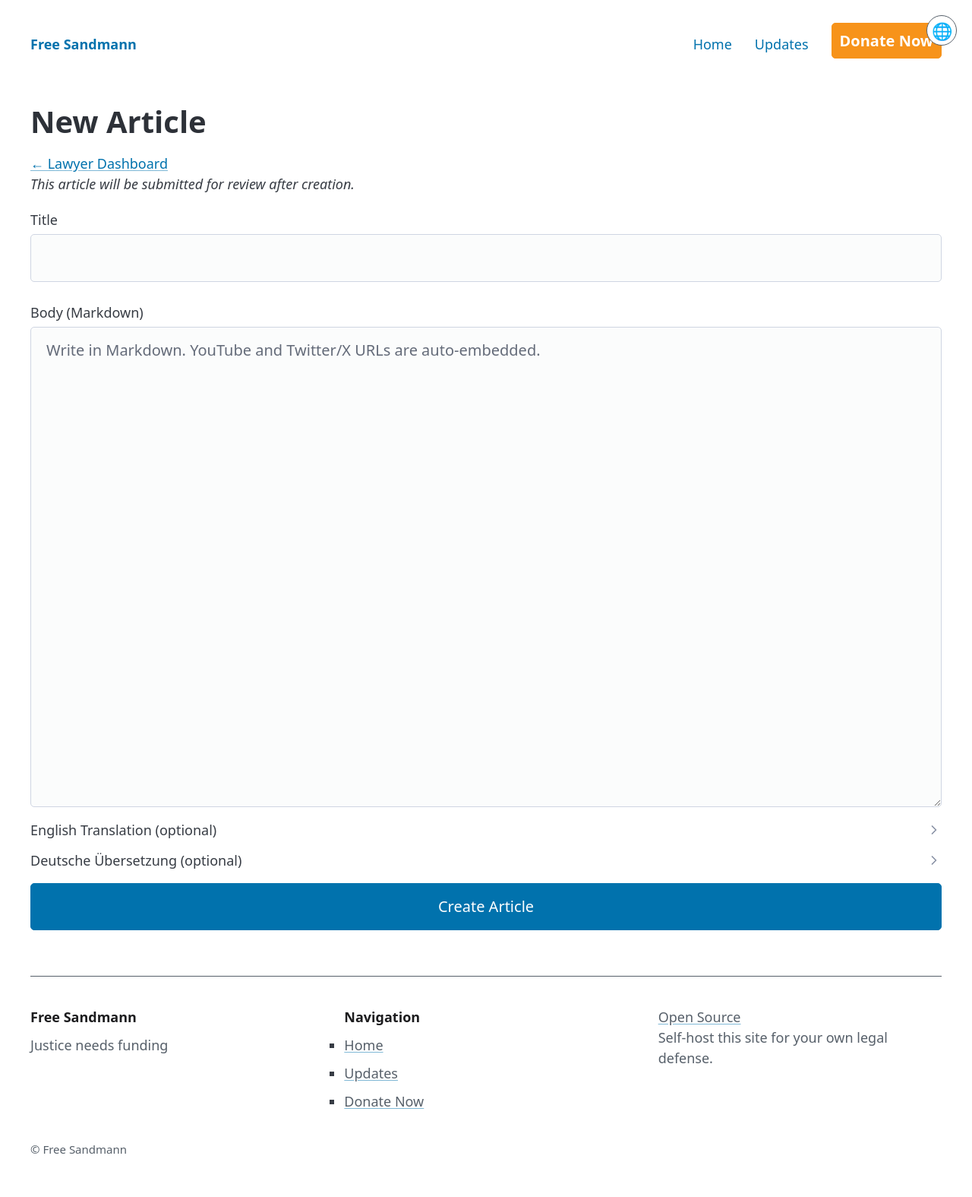
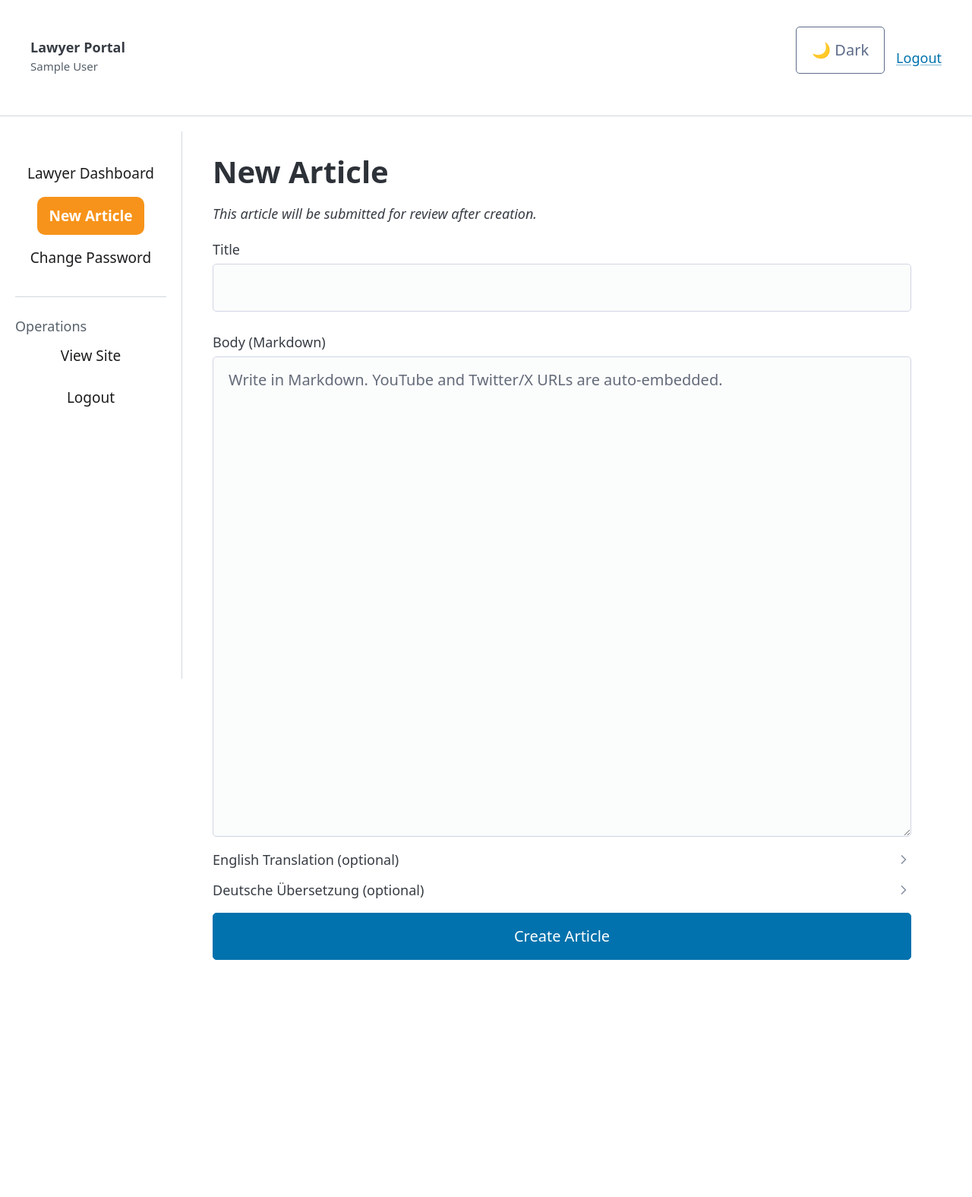
Before and after one commit to sandman21vs/FREESANDMANN, a Flask app: page /advogado/articles/new in a window 1280 px wide. Shown: the whole page at 76% size. After the commit the page ends 1263 px from the top, so only its background shows below. Run offline with Flask 3, Linux system fonts and the light colour scheme; the visitor is signed in with stand-in values (Sample User, id 1); data comes from the database, SQL or seed files in the repository; data that the repository does not hold is empty; some libraries are stand-ins or nearby versions.

Commit message:
refactor(ui): migrate all authenticated admin/lawyer pages to new base

```diff
--- a/templates/admin/article_form.html
+++ b/templates/admin/article_form.html
@@ -1,11 +1,10 @@
-{% extends "base.html" %}
+{% extends "base_admin.html" %}
 {% from "components/article_form_fields.html" import article_form_fields with context %}
 
 {% block title %}{{ "Edit Article" if article else "New Article" }} &mdash; {{ cfg.get('site_title', 'Free Sandmann') }}{% endblock %}
 
 {% block content %}
 <h1>{{ "Edit Article" if article else "New Article" }}</h1>
-<a href="{{ url_for('admin_articles') }}">&larr; Back to Articles</a>
 
 <form method="POST" action="{{ url_for('admin_article_edit', article_id=article.id) if article else url_for('admin_article_new') }}">
     {{ article_form_fields(article, show_publish_mode=true, show_pinned=true) }}
--- a/templates/admin/articles.html
+++ b/templates/admin/articles.html
@@ -1,11 +1,10 @@
-{% extends "base.html" %}
+{% extends "base_admin.html" %}
 
 {% block title %}Articles &mdash; {{ cfg.get('site_title', 'Free Sandmann') }}{% endblock %}
 
 {% block content %}
 <h1>Articles</h1>
 <a href="{{ url_for('admin_article_new') }}" role="button">New Article</a>
-<a href="{{ url_for('admin_dashboard') }}">&larr; Dashboard</a>
 
 {% if articles %}
 <div class="admin-table">
--- a/templates/admin/change_password.html
+++ b/templates/admin/change_password.html
@@ -1,4 +1,4 @@
-{% extends "base.html" %}
+{% extends "base_admin.html" %}
 
 {% block title %}Change Password &mdash; {{ cfg.get('site_title', 'Free Sandmann') }}{% endblock %}
 
--- a/templates/admin/lawyers.html
+++ b/templates/admin/lawyers.html
@@ -1,10 +1,9 @@
-{% extends "base.html" %}
+{% extends "base_admin.html" %}
 
 {% block title %}{{ t('manage_lawyers') }} &mdash; {{ cfg.get('site_title', 'Free Sandmann') }}{% endblock %}
 
 {% block content %}
 <h1>{{ t('manage_lawyers') }}</h1>
-<a href="{{ url_for('admin_dashboard') }}">&larr; Dashboard</a>
 
 <h2>{{ t('create_lawyer') }}</h2>
 <form method="POST" action="{{ url_for('admin_lawyers') }}">
--- a/templates/admin/media_links.html
+++ b/templates/admin/media_links.html
@@ -1,10 +1,9 @@
-{% extends "base.html" %}
+{% extends "base_admin.html" %}
 
 {% block title %}Media Links &mdash; {{ cfg.get('site_title', 'Free Sandmann') }}{% endblock %}
 
 {% block content %}
 <h1>Media Links</h1>
-<a href="{{ url_for('admin_dashboard') }}">&larr; Dashboard</a>
 
 <form method="POST" action="{{ url_for('admin_media_links') }}">
     <input type="hidden" name="csrf_token" value="{{ session.csrf_token }}">
--- a/templates/admin/settings.html
+++ b/templates/admin/settings.html
@@ -1,10 +1,9 @@
-{% extends "base.html" %}
+{% extends "base_admin.html" %}
 
 {% block title %}Settings &mdash; {{ cfg.get('site_title', 'Free Sandmann') }}{% endblock %}
 
 {% block content %}
 <h1>Site Settings</h1>
-<a href="{{ url_for('admin_dashboard') }}">&larr; Back to Dashboard</a>
 
 <form method="POST" action="{{ url_for('admin_settings') }}">
     <input type="hidden" name="csrf_token" value="{{ session.csrf_token }}">
--- a/templates/advogado/article_form.html
+++ b/templates/advogado/article_form.html
@@ -1,11 +1,10 @@
-{% extends "base.html" %}
+{% extends "base_lawyer.html" %}
 {% from "components/article_form_fields.html" import article_form_fields with context %}
 
 {% block title %}{{ "Edit Article" if article else "New Article" }} &mdash; {{ cfg.get('site_title', 'Free Sandmann') }}{% endblock %}
 
 {% block content %}
 <h1>{{ "Edit Article" if article else "New Article" }}</h1>
-<a href="{{ url_for('lawyer_dashboard') }}">&larr; {{ t('lawyer_dashboard_title') }}</a>
 
 <p><em>{{ t('article_submitted_review') }}</em></p>
 
--- a/templates/advogado/change_password.html
+++ b/templates/advogado/change_password.html
@@ -1,4 +1,4 @@
-{% extends "base.html" %}
+{% extends "base_lawyer.html" %}
 
 {% block title %}Change Password &mdash; {{ cfg.get('site_title', 'Free Sandmann') }}{% endblock %}
 
--- a/templates/base_admin.html
+++ b/templates/base_admin.html
@@ -28,7 +28,7 @@
             </div>
             <div class="bo-topbar-actions">
                 <button id="theme-toggle" type="button" class="secondary outline">{{ t('widget_theme_light') }}</button>
-                <a href="{{ url_for('admin_logout') }}">{{ t('logout') if t('logout') != 'logout' else 'Logout' }}</a>
+                <a href="{{ url_for('admin_logout') }}">Logout</a>
             </div>
         </div>
     </header>
--- a/templates/base_lawyer.html
+++ b/templates/base_lawyer.html
@@ -28,7 +28,7 @@
             </div>
             <div class="bo-topbar-actions">
                 <button id="theme-toggle" type="button" class="secondary outline">{{ t('widget_theme_light') }}</button>
-                <a href="{{ url_for('lawyer_logout') }}">{{ t('logout') if t('logout') != 'logout' else 'Logout' }}</a>
+                <a href="{{ url_for('lawyer_logout') }}">Logout</a>
             </div>
         </div>
     </header>
```
Also changed, not shown: tests/test_templates.py (+14 -0 lines).
